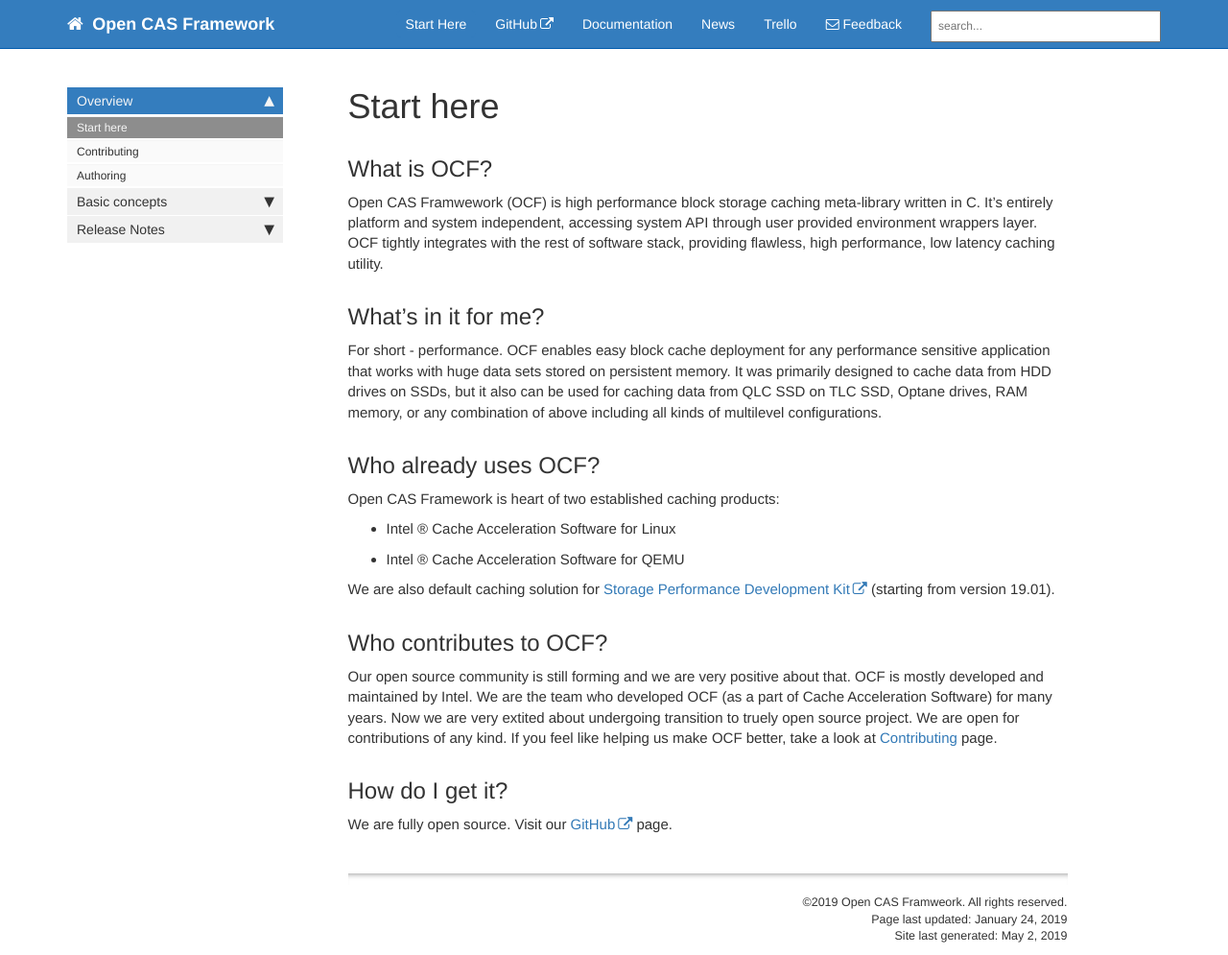
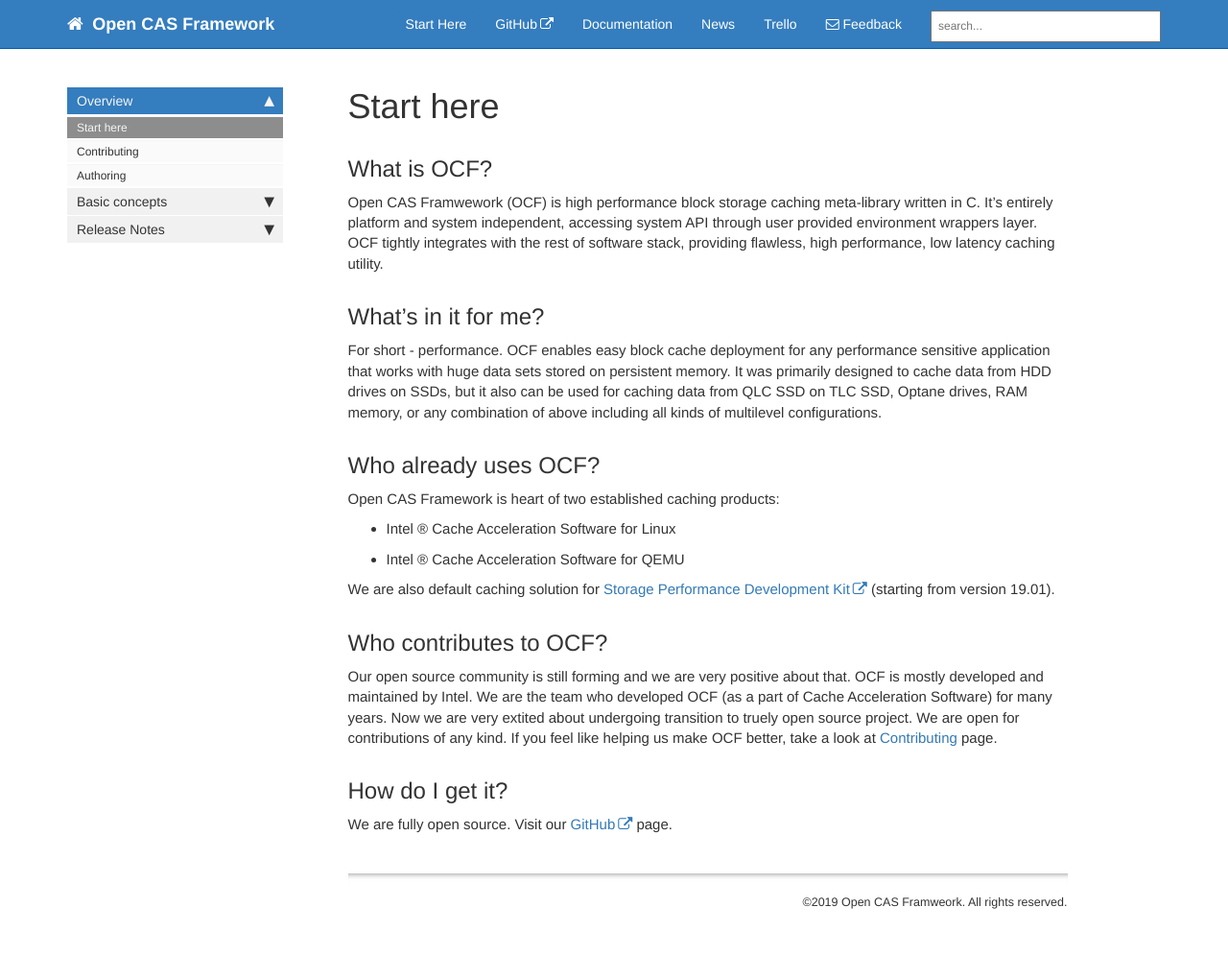
Before and after one commit to Open-CAS/open-cas.github.io, a Jekyll site: the page built from pages/overview/index.md, in a window 1280 px wide. Shown: the whole page at 96% size. Built offline with Jekyll 4.4.1, drawn with Linux system fonts in a browser that asks for light colours; nearby versions of some CDN libraries; comment, search, counter and statistics services are not loaded; after the commit the page ends 960 px from its top, so only the background shows below that.

Commit message:
Stop displaying update and generation dates in footer
This information may be misleading. When date points to few
months ago it may suggest that documentation is outdated, while
it's perfectly up to date and just doesn't need editing.

Signed-off-by: Robert Baldyga <robert.baldyga@intel.com>

```diff
--- a/_includes/footer.html
+++ b/_includes/footer.html
@@ -2,7 +2,6 @@
             <div class="row">
                 <div class="col-lg-12 footer">
                &copy;{{ site.time | date: "%Y"  }} {{site.company_name}}. All rights reserved. <br />
-{% if page.last_updated %}<span>Page last updated:</span> {{page.last_updated}}<br/>{% endif %} Site last generated: {{ site.time | date: "%b %-d, %Y"  }} <br />
                 </div>
             </div>
 </footer>
```
